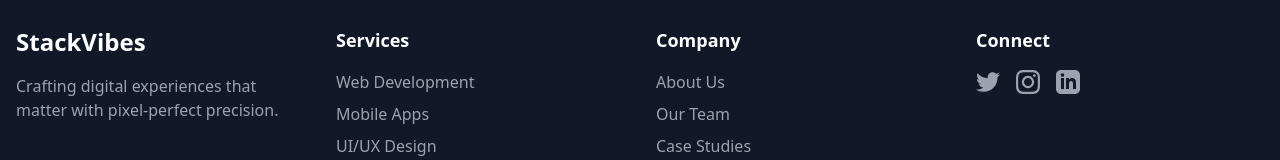
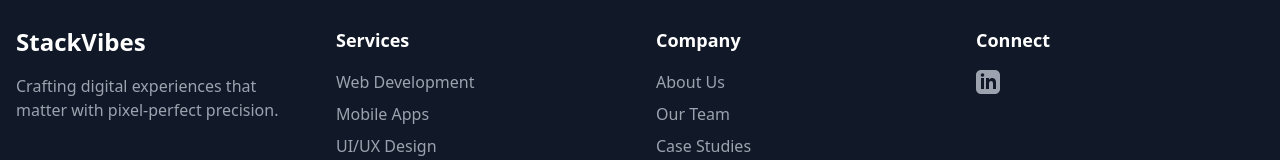
Before and after one commit to sameh-amr/stackvibes, a React (Create React App) app: page / in a window 1280 px wide. Shown: the part 5258-5418 px from the top of the page. Built offline with nearby package versions, Linux system fonts and the light colour scheme.

Commit message:
added the linkedin url

```diff
--- a/src/components/Footer.tsx
+++ b/src/components/Footer.tsx
@@ -34,17 +34,8 @@ const Footer: React.FC = () => {
           <div>
             <h4 className="text-lg font-semibold mb-4">Connect</h4>
             <div className="flex space-x-4">
-              <a href="#" className="text-gray-400 hover:text-white transition">
-                <svg className="w-6 h-6" fill="currentColor" viewBox="0 0 24 24">
-                  <path d="M24 4.557c-.883.392-1.832.656-2.828.775 1.017-.609 1.798-1.574 2.165-2.724-.951.564-2.005.974-3.127 1.195-.897-.957-2.178-1.555-3.594-1.555-3.179 0-5.515 2.966-4.797 6.045-4.091-.205-7.719-2.165-10.148-5.144-1.29 2.213-.669 5.108 1.523 6.574-.806-.026-1.566-.247-2.229-.616-.054 2.281 1.581 4.415 3.949 4.89-.693.188-1.452.232-2.224.084.626 1.956 2.444 3.379 4.6 3.419-2.07 1.623-4.678 2.348-7.29 2.04 2.179 1.397 4.768 2.212 7.548 2.212 9.142 0 14.307-7.721 13.995-14.646.962-.695 1.797-1.562 2.457-2.549z" />
-                </svg>
-              </a>
-              <a href="#" className="text-gray-400 hover:text-white transition">
-                <svg className="w-6 h-6" fill="currentColor" viewBox="0 0 24 24">
-                  <path d="M12 2.163c3.204 0 3.584.012 4.85.07 3.252.148 4.771 1.691 4.919 4.919.058 1.265.069 1.645.069 4.849 0 3.205-.012 3.584-.069 4.849-.149 3.225-1.664 4.771-4.919 4.919-1.266.058-1.644.07-4.85.07-3.204 0-3.584-.012-4.849-.07-3.26-.149-4.771-1.699-4.919-4.92-.058-1.265-.07-1.644-.07-4.849 0-3.204.013-3.583.07-4.849.149-3.227 1.664-4.771 4.919-4.919 1.266-.057 1.645-.069 4.849-.069zm0-2.163c-3.259 0-3.667.014-4.947.072-4.358.2-6.78 2.618-6.98 6.98-.059 1.281-.073 1.689-.073 4.948 0 3.259.014 3.668.072 4.948.2 4.358 2.618 6.78 6.98 6.98 1.281.058 1.689.072 4.948.072 3.259 0 3.668-.014 4.948-.072 4.354-.2 6.782-2.618 6.979-6.98.059-1.28.073-1.689.073-4.948 0-3.259-.014-3.667-.072-4.947-.196-4.354-2.617-6.78-6.979-6.98-1.281-.059-1.69-.073-4.949-.073zm0 5.838c-3.403 0-6.162 2.759-6.162 6.162s2.759 6.163 6.162 6.163 6.162-2.759 6.162-6.163c0-3.403-2.759-6.162-6.162-6.162zm0 10.162c-2.209 0-4-1.79-4-4 0-2.209 1.791-4 4-4s4 1.791 4 4c0 2.21-1.791 4-4 4zm6.406-11.845c-.796 0-1.441.645-1.441 1.44s.645 1.44 1.441 1.44c.795 0 1.439-.645 1.439-1.44s-.644-1.44-1.439-1.44z" />
-                </svg>
-              </a>
-              <a href="#" className="text-gray-400 hover:text-white transition">
+
+              <a href="https://www.linkedin.com/company/stackvibes" className="text-gray-400 hover:text-white transition" target='_blank' rel="noopener noreferrer">
                 <svg className="w-6 h-6" fill="currentColor" viewBox="0 0 24 24">
                   <path d="M19 0h-14c-2.761 0-5 2.239-5 5v14c0 2.761 2.239 5 5 5h14c2.762 0 5-2.239 5-5v-14c0-2.761-2.238-5-5-5zm-11 19h-3v-11h3v11zm-1.5-12.268c-.966 0-1.75-.79-1.75-1.764s.784-1.764 1.75-1.764 1.75.79 1.75 1.764-.783 1.764-1.75 1.764zm13.5 12.268h-3v-5.604c0-3.368-4-3.113-4 0v5.604h-3v-11h3v1.765c1.396-2.586 7-2.777 7 2.476v6.759z" />
                 </svg>
```
